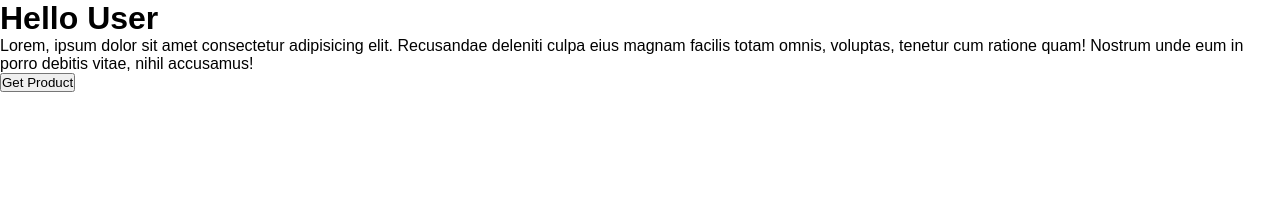
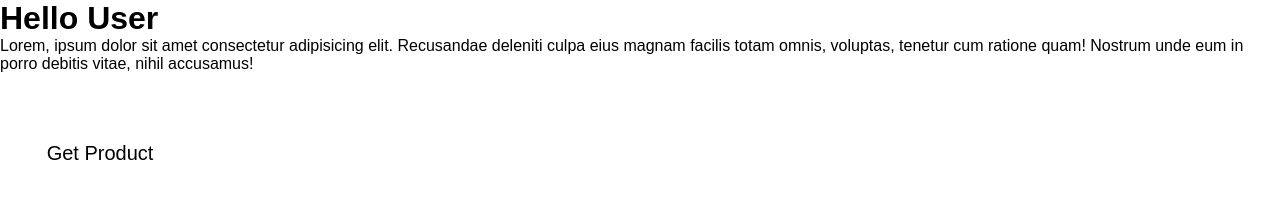
Before and after one commit to ArtemChukin/TelegramWebApp, a plain HTML site: page index.html in a window 1280 px wide. Drawn offline with Linux system fonts and the light colour scheme; a web font is replaced by a local one.

Commit message:
new design

```diff
--- a/index.html
+++ b/index.html
@@ -20,6 +20,24 @@
             color: var(--tg-theme-text-color);
             background: var(--tg-theme-bg-color);
         }
+
+        button {
+            border: none;
+            border-radius: 10px;
+            margin-top: 50px;
+            height: 60px;
+            width: 200px;
+            font-size: 20px;
+            font-weight: 500;
+            cursor: pointer;
+            transition: all 500ms ease;
+            color: var(--tg-theme-button-color);
+            background: var(--tg-theme-button-text-color);
+        }
+
+        button:hover {
+            background-color: var(--tg-theme-secondary-bg-color);
+        }
     </style>
 </head>
 <body>
```
